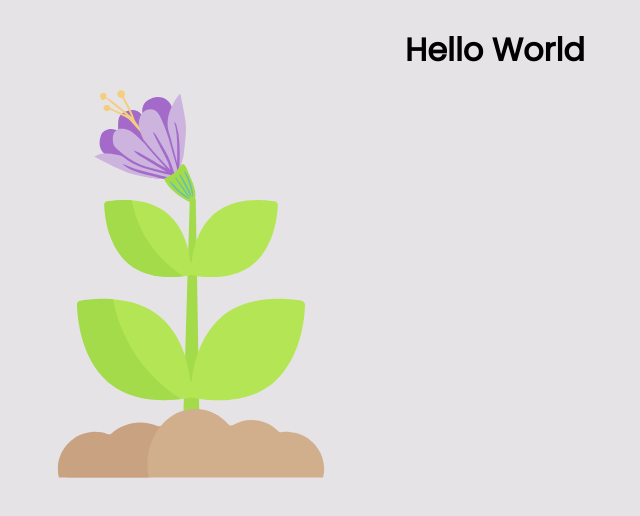
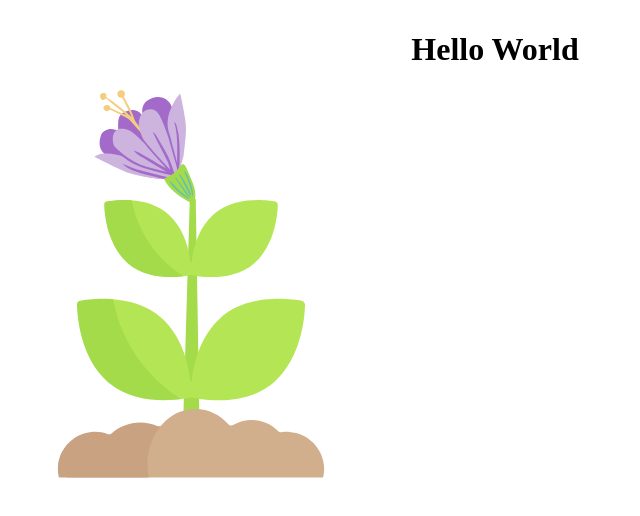
Before and after one commit to ProyectoLunaPrevencion/LunaFront, a React (Vite) app: page / in a window 1280 px wide. Shown: the top 516 px of the page, without its empty margins (145-785 px from the left). Built offline with nearby package versions, Linux system fonts and the light colour scheme.

Commit message:
Add some styles, font and image

```diff
--- a/src/index.css
+++ b/src/index.css
@@ -1,5 +1,16 @@
 :root {
-  --body-background: #e5e3e6;
+  --light-grey: #e5e3e6;
+  --dark-yellow: #ffbc42;
+  --dark-orange: #f6a22d;
+  --dark-purple: #8f2d56;
+  --pink: #d81159;
+  --light-pink: #ea7e89;
+  --dark-green: #218380;
+  --lavander: #879bf4;
+  --light-lavander: #a1aff6;
+  --blue: #73d2de;
+  --dark-blue: #0f121f;
+  --white: #ffffff;
 }
 
 @font-face {
@@ -7,7 +18,7 @@
   src: url("./assets/fonts/Poppins-Regular.ttf");
 }
 
-body {
-  background-color: var(--body-background);
-  font-family: "Poppins", sans-serif;
+@font-face {
+  font-family: "Poppins Bold";
+  src: url("./assets/fonts/Poppins-Bold.ttf");
 }
--- a/src/styles/reset.css
+++ b/src/styles/reset.css
@@ -89,3 +89,8 @@ textarea:not([rows]) {
 :target {
   scroll-margin-block: 5ex;
 }
+
+a {
+  text-decoration: none;
+  color: inherit;
+}
```
Also changed, not shown: src/assets/fonts/Poppins-Bold.ttf (added), src/assets/images/logo-virgen-del-carmen.webp (added).
